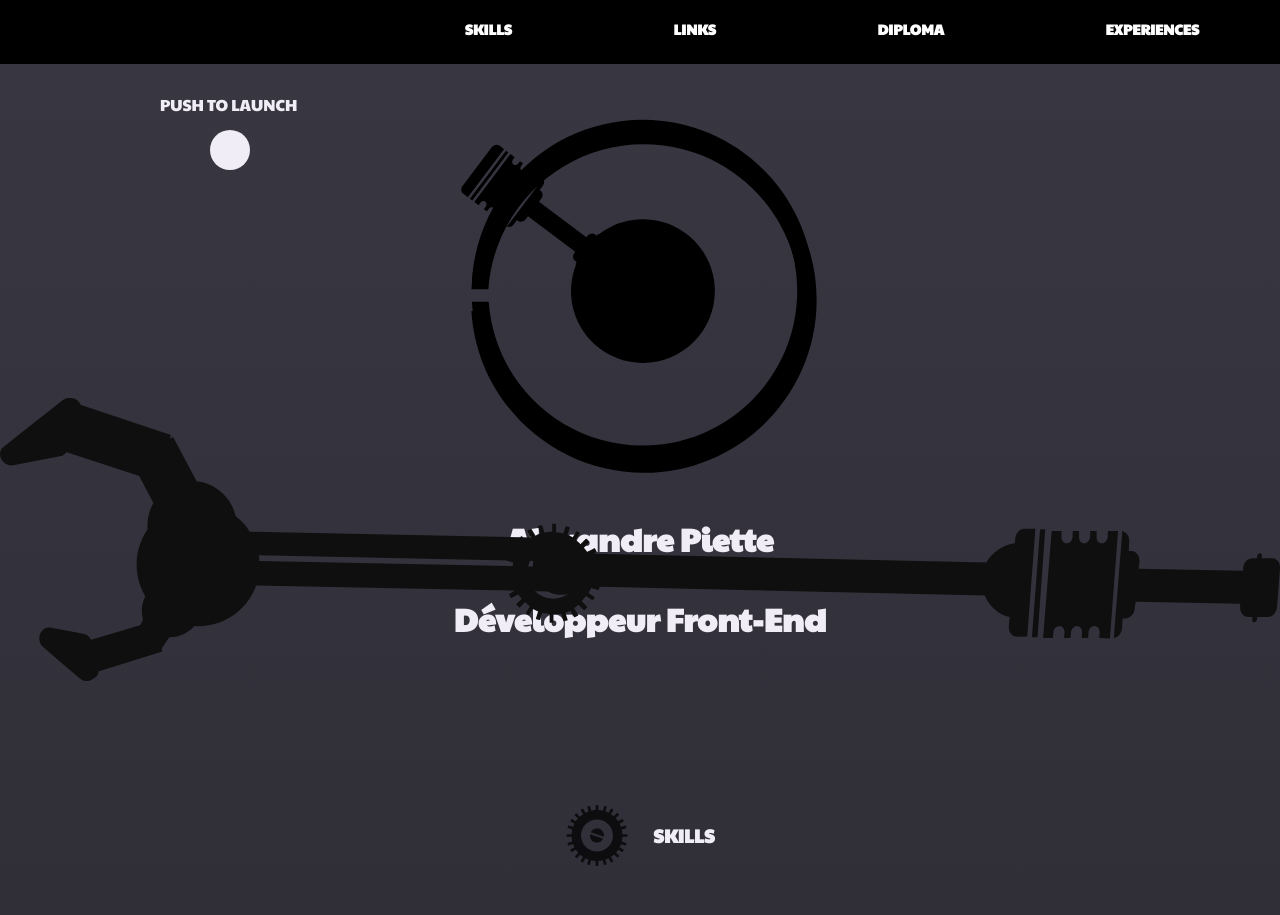
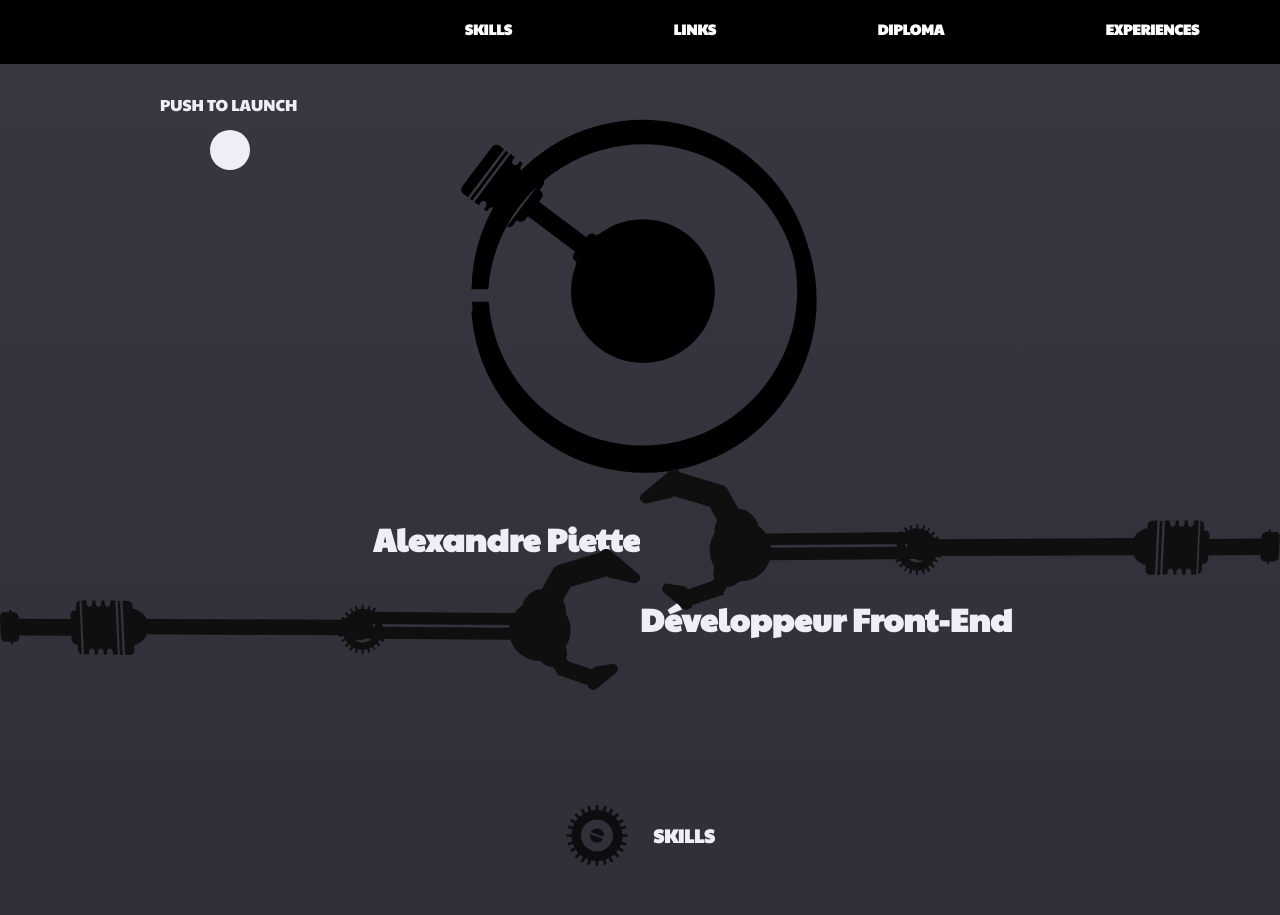
Before and after one commit to palexandrep/alexandre.piette, a PHP site: page / in a window 1280 px wide. Shown: the top 915 px of the page. Run offline with PHP 8.4, Linux system fonts and the light colour scheme; some libraries are stand-ins or nearby versions.

Commit message:
manches droite et gauche ajoutées

```diff
--- a/css/style.css
+++ b/css/style.css
@@ -937,10 +937,59 @@ main {
   z-index: -1;
 }
 
+.title--present {
+  height: 80px;
+  display: flex;
+  flex: 1;
+  justify-content: flex-end;
+  align-items: center;
+}
+
+.title--present:last-child {
+  justify-content: flex-start;
+}
+
+.Present {
+  display: flex;
+  flex-direction: column;
+  position: relative;
+  z-index: 5;
+}
+
+.Present h1, .Present h2 {
+  margin: 0;
+}
+
+.Present-row {
+  display: flex;
+}
+
+.Present-row:first-child .container_manche:after {
+  content: "";
+  height: 10px;
+  width: 100%;
+  top: 3px;
+  background: #0f0f0f;
+  position: relative;
+}
+
+.Present-row:last-child .container_manche:before {
+  content: "";
+  height: 10px;
+  width: 100%;
+  top: 3px;
+  background: #0f0f0f;
+  position: relative;
+}
+
+.Present-row:last-child .container_manche {
+  justify-content: flex-end;
+}
+
 .container_manches {
   display: flex;
-  width: 100%;
-  position: absolute;
+  flex: 1;
+  position: relative;
   flex-flow: row wrap;
   top: 0px;
   align-content: center;
@@ -1006,24 +1055,6 @@ main {
 */
 .title {
   overflow: hidden;
-}
-
-.title--present {
-  height: 80px;
-  display: flex;
-  justify-content: center;
-  align-items: center;
-}
-
-.present {
-  display: flex;
-  flex-direction: column;
-  position: relative;
-  z-index: 5;
-}
-
-.present h1, .present h2 {
-  margin: 0;
 }
 
 /*
--- a/css/style.scss
+++ b/css/style.scss
@@ -312,10 +312,57 @@ main{
 	overflow: hidden;
 	z-index: -1;
 }
+
+.title--present {
+	height: 80px;
+	display: flex;
+	flex: 1;
+    justify-content: flex-end;
+	align-items: center;
+	&:last-child {
+		justify-content: flex-start;
+	}
+}
+.Present {
+	display: flex;
+    flex-direction: column;
+    position: relative;
+    z-index: 5;
+	h1, h2{
+		margin: 0;
+	}
+}
+.Present-row {
+	display: flex;
+	&:first-child {
+		& .container_manche:after {
+			content: "";
+			height: 10px;
+			width: 100%;
+			top: 3px;
+			background: #0f0f0f;
+			position: relative;
+		}
+	}
+	&:last-child {
+		& .container_manche:before {
+			content: "";
+			height: 10px;
+			width: 100%;
+			top: 3px;
+			background: #0f0f0f;
+			position: relative;
+		}
+		.container_manche {
+			justify-content: flex-end;
+		}
+	}
+
+}
 .container_manches {
 	display: flex;
-    width: 100%;
-    position: absolute;
+    flex: 1;
+    position: relative;
     flex-flow: row wrap;
     top: 0px;
     align-content: center;
@@ -330,13 +377,6 @@ main{
 	&:last-child {
 		justify-content: flex-start;
 	}
-}
-
-.tige--d {
-
-}
-.tige--g {
-
 }
 
 /*.tige_active{
@@ -388,21 +428,6 @@ main{
 .title{
 
 	overflow: hidden;
-}
-.title--present {
-	height: 80px;
-    display: flex;
-    justify-content: center;
-    align-items: center;
-}
-.present {
-	display: flex;
-    flex-direction: column;
-    position: relative;
-    z-index: 5;
-	h1, h2{
-		margin: 0;
-	}
 }
 
 /*
--- a/index.html
+++ b/index.html
@@ -398,16 +398,25 @@
 	c0-82.4,66.8-149.3,149.3-149.3S603.9,422.2,603.9,504.7z"/>
 </svg>
         </div>
-        <div class="present">
-            <div class="title title--present over_item_info" data-info="What a beautiful name...">
-                <h1 class="title_1">Alexandre Piette</h1>
+        <div class="Present">
+            <div class="Present-row">
+                <div class="title title--present over_item_info" data-info="What a beautiful name...">
+                        <h1 class="title_1">Alexandre Piette</h1>
+                </div>
+                <div class="container_manches">
+                    <div class="container_manche">
+                        <img src="images/manche_d.svg" class="tige" alt="manche">
+                    </div>
+                </div>
             </div>
-            <div class="title title--present over_item_info" data-info="Do you need his services?">
-                <h2 class="title_2">Développeur Front-End</h2>
-            </div>
-            <div class="container_manches">
-                <div class="container_manche">
-                    <img src="images/machine.svg" class="tige" alt="manche" id="manche">
+            <div class="Present-row">
+                <div class="container_manches">
+                    <div class="container_manche">
+                        <img src="images/manche_g.svg" class="tige" alt="manche">
+                    </div>
+                </div>
+                <div class="title title--present over_item_info" data-info="Do you need his services?">
+                    <h2 class="title_2">Développeur Front-End</h2>
                 </div>
             </div>
         </div>
```
Also changed, not shown: images/manche_d.svg, images/manche_g.svg, 1 other file.
